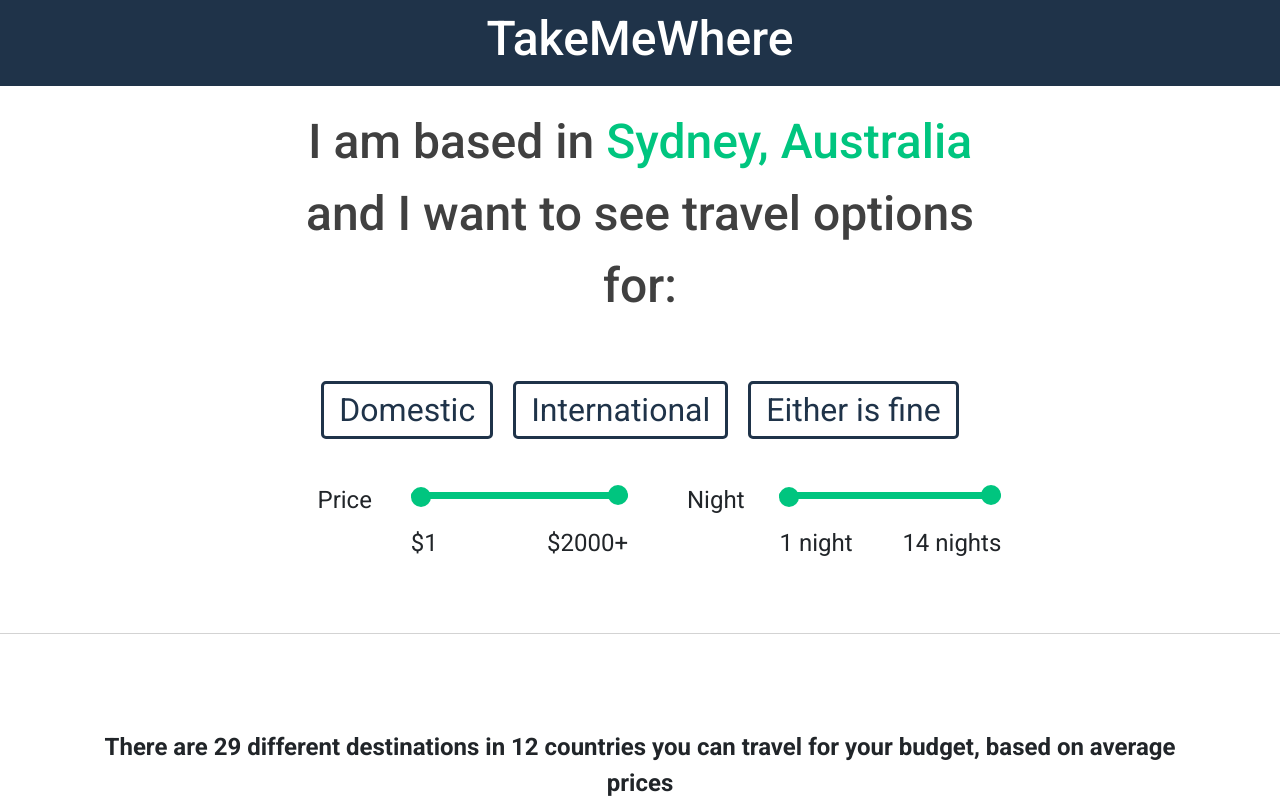
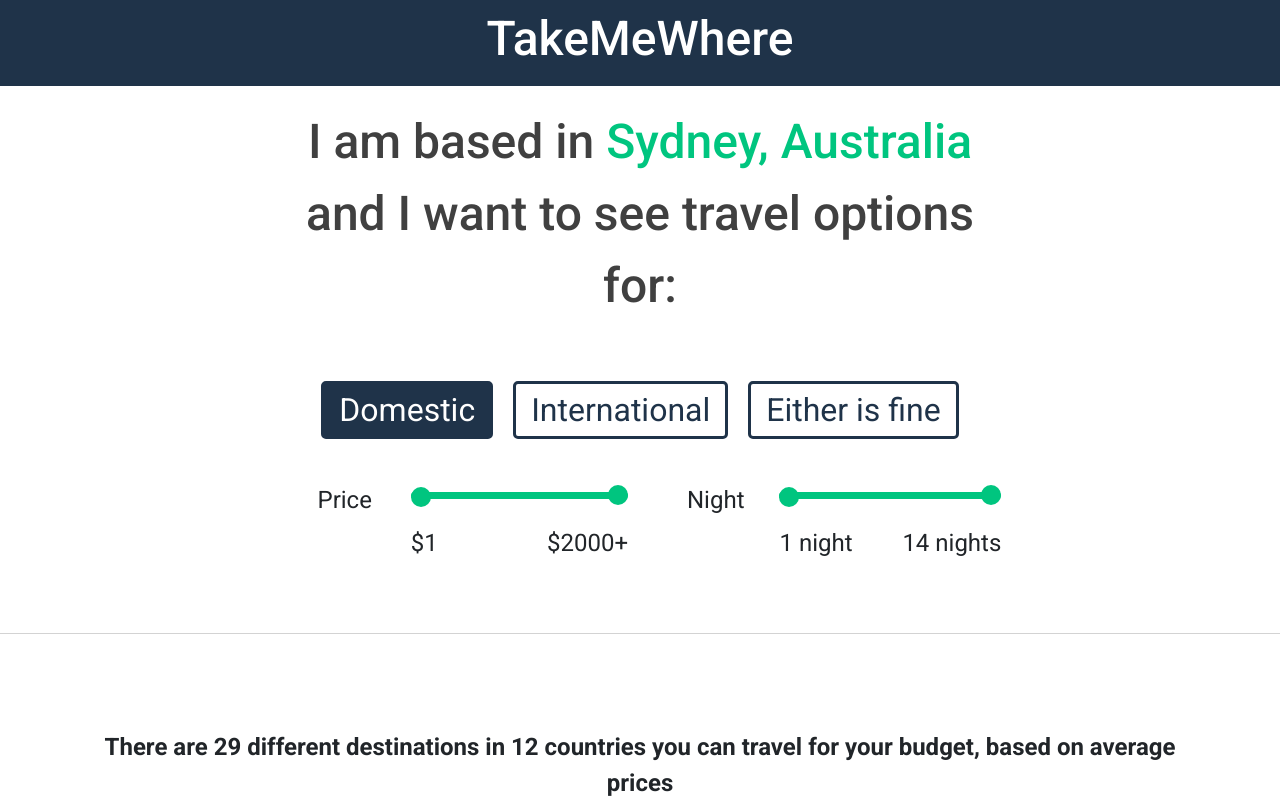
Before and after one commit to masudx08/takemewhere, a React (Create React App) app: page / in a window 1280 px wide. Shown: the top 800 px of the page. Built offline with nearby package versions, Linux system fonts and the light colour scheme.

Commit message:
minimal problem fix

```diff
--- a/src/components/Filter/Filter.js
+++ b/src/components/Filter/Filter.js
@@ -8,6 +8,7 @@
   const [selectedLocation, setSelectedLocation] = useState('Sydney, Australia')
   const [isChecked, setIsChecked] = useState(false)
   const availableLocation = ['Dhaka, Bangladesh', 'Mumbai, India', 'Kabul, Afganisthan', 'London, England']
+
   function sliderHandler(e){
     if(e.target.name === 'price'){
       setPrice(e.target.value)
@@ -29,12 +30,13 @@
     const mycheckbox = document.getElementById('checkbox')
     mycheckbox.checked = isChecked
   },[isChecked])
+
   function locationHandler(e){
     setSelectedLocation(e.target.innerText)
     setIsChecked(false)
   }
 
-// console.log(category, 'category')
+console.log(category, 'category')
 // console.log(price, 'price')
 // console.log(night, 'night')
 // console.log(isChecked, 'isChecked')
--- a/src/components/Filter/filter.css
+++ b/src/components/Filter/filter.css
@@ -38,7 +38,10 @@
   margin-bottom: 43px;
 }
 
-
+.active{
+  background-color: #1f3349;
+  color: white;
+}
 
 .sliderSection{
   display: flex;
@@ -132,6 +135,7 @@
   position: absolute;
   background-color: white;
   margin-left: 30%;
+  z-index: 100;
 }
 
 .items .item{
--- a/src/components/Result/result.css
+++ b/src/components/Result/result.css
@@ -60,6 +60,6 @@
   color:#1f3349
 }
 .location{
-  margin-bottom: 61px;
+  margin-bottom: 30px;
   margin-left: 30px;
 }
```
